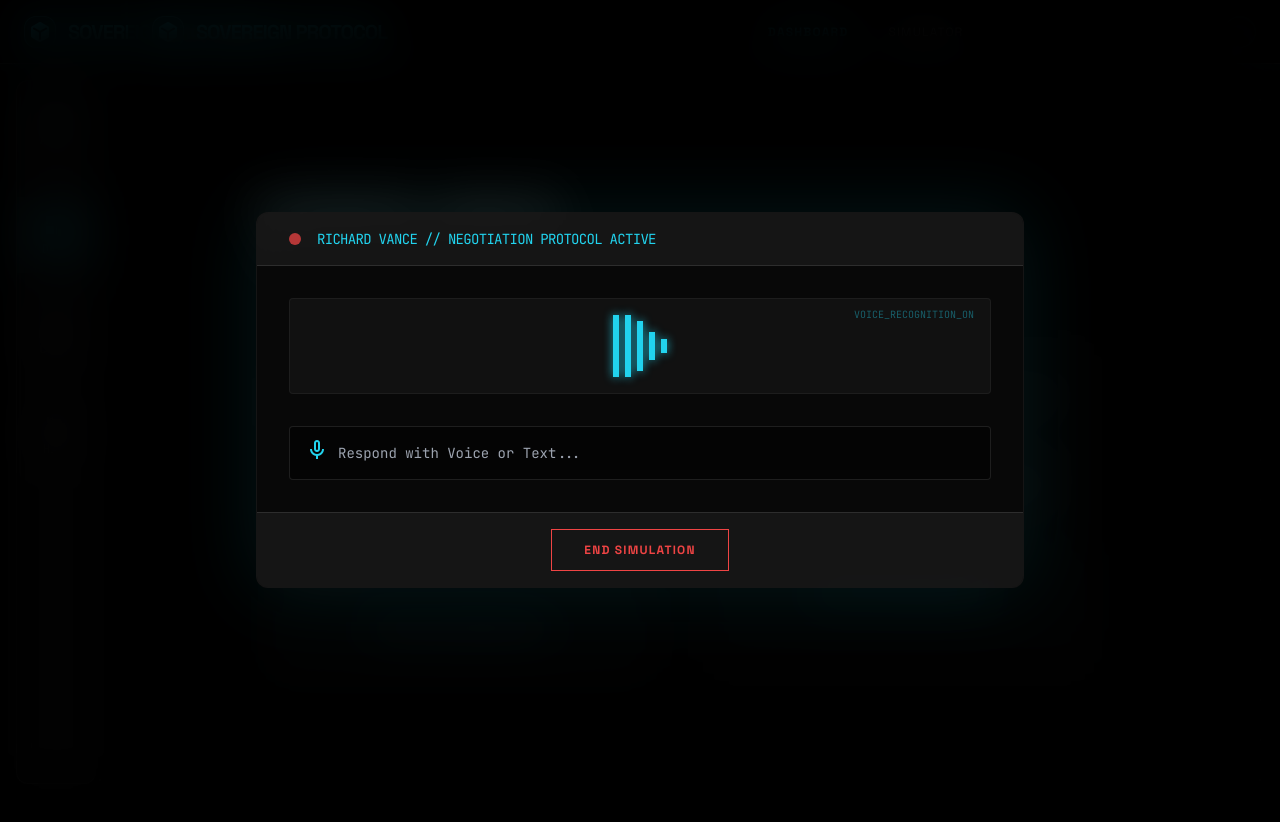
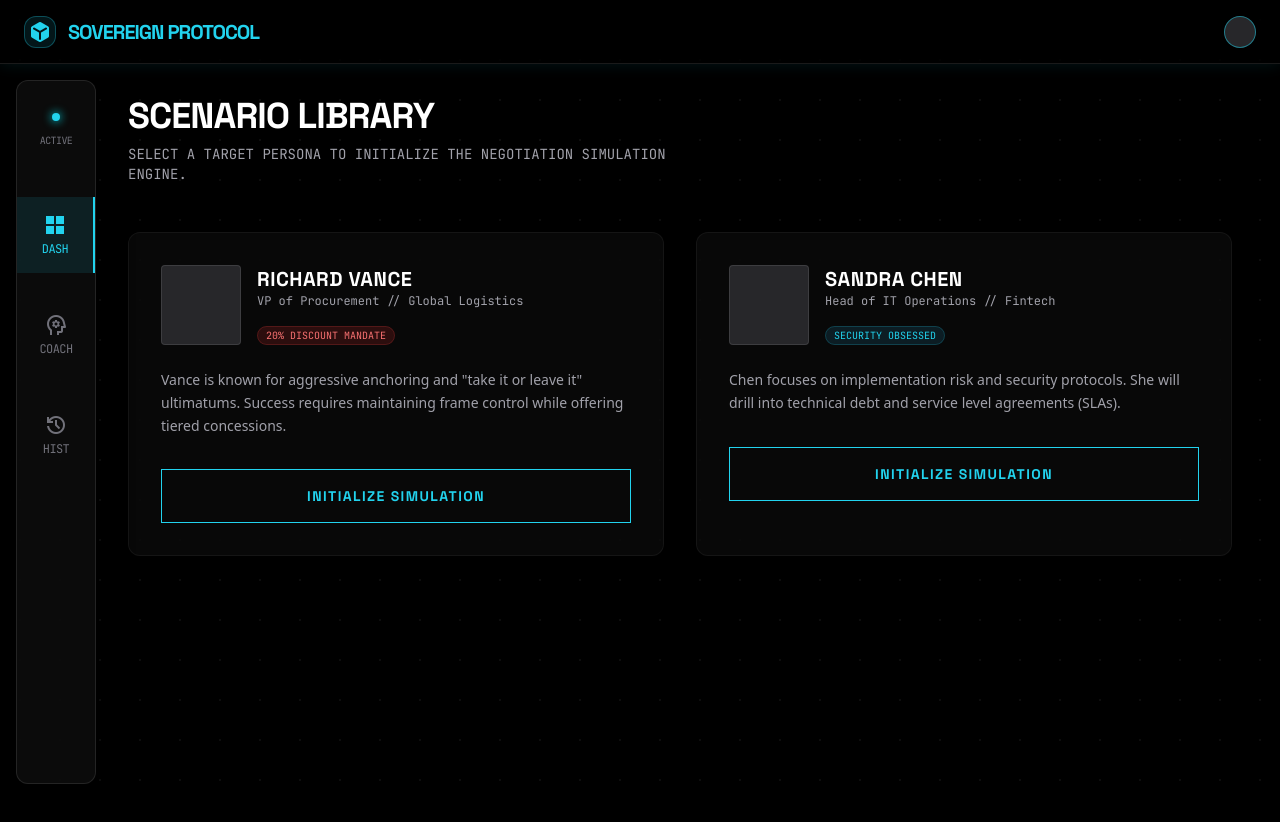
Before and after one commit to V619-maker/repready, a Next.js app: page / in a window 1280 px wide. Shown: the top 822 px of the page. After the commit the page ends 800 px from the top, so only its background shows below. Built offline with nearby package versions, Linux system fonts and the light colour scheme.

Commit message:
Update page.js

```diff
--- a/app/page.js
+++ b/app/page.js
@@ -1,113 +1,80 @@
 'use client';
 
-import React from 'react';
+import React, { useState } from 'react';
 
-export default function RepReadyCommandCenter() {
+export default function ScenarioLibrary() {
+  const [activeAgent, setActiveAgent] = useState(null);
+
+  // Add your ElevenLabs Agent IDs here
+  const RICHARD_ID = "YOUR_RICHARD_ID";
+  const SANDRA_ID = "YOUR_SANDRA_ID";
+
   return (
-    <div className="min-h-screen bg-black text-zinc-200 font-sans selection:bg-cyan-400/30 selection:text-cyan-400 relative overflow-hidden pb-20">
-
-      {/* Safe Font & CSS Injection for React */}
-      <style dangerouslySetInnerHTML={{__html: `
-        @import url('https://fonts.googleapis.com/css2?family=Space+Grotesk:wght@400;700&family=JetBrains+Mono:wght@400&display=swap');
-        @import url('https://fonts.googleapis.com/css2?family=Material+Symbols+Outlined:wght,FILL@100..700,0..1&display=swap');
-
-        .material-symbols-outlined { font-variation-settings: 'FILL' 0, 'wght' 400, 'GRAD' 0, 'opsz' 24; }
-        .font-headline { font-family: 'Space Grotesk', sans-serif; }
-        .font-mono { font-family: 'JetBrains Mono', monospace; }
-        .glass-panel { background: rgba(14, 14, 14, 0.6); backdrop-filter: blur(40px); border: 1px solid rgba(255, 255, 255, 0.05); }
-
-        @keyframes cyber-pulse { 0%, 100% { height: 20%; } 50% { height: 100%; } }
-        .cyber-bar-1 { animation: cyber-pulse 1.2s ease-in-out infinite; animation-delay: 0s; }
-        .cyber-bar-2 { animation: cyber-pulse 1.2s ease-in-out infinite; animation-delay: 0.15s; }
-        .cyber-bar-3 { animation: cyber-pulse 1.2s ease-in-out infinite; animation-delay: 0.3s; }
-        .cyber-bar-4 { animation: cyber-pulse 1.2s ease-in-out infinite; animation-delay: 0.45s; }
-        .cyber-bar-5 { animation: cyber-pulse 1.2s ease-in-out infinite; animation-delay: 0.6s; }
-      `}} />
-
-      {/* Top Navigation Bar */}
-      <header className="fixed top-0 w-full z-50 flex justify-between items-center px-6 h-16 bg-black/60 backdrop-blur-xl border-b border-white/10 shadow-[0_0_15px_rgba(34,211,238,0.1)]">
-        <div className="flex items-center gap-3">
-          <div className="w-8 h-8 flex items-center justify-center bg-cyan-400/10 rounded-lg border border-cyan-400/30">
-            <span className="material-symbols-outlined text-cyan-400 text-xl" style={{fontVariationSettings: "'FILL' 1"}}>deployed_code</span>
-          </div>
-          <span className="font-headline font-bold text-cyan-400 tracking-tighter text-xl uppercase">Sovereign Protocol</span>
-        </div>
-        <nav className="hidden md:flex items-center gap-8 font-headline tracking-widest uppercase text-xs">
-          <a className="text-cyan-400 font-bold" href="#">Dashboard</a>
-          <a className="text-zinc-400 hover:text-cyan-400 hover:bg-white/5 transition-all px-2 py-1 rounded" href="#">Simulator</a>
-        </nav>
-        <div className="flex items-center gap-4">
-          <div className="w-8 h-8 rounded-full border border-cyan-400/50 p-0.5 overflow-hidden bg-zinc-800"></div>
-        </div>
-      </header>
-
-      {/* Main Content */}
-      <main className="pt-24 px-6 lg:px-32 max-w-7xl mx-auto">
+    <div className="max-w-6xl mx-auto">
       <div className="mb-12">
         <h1 className="font-headline text-4xl font-bold tracking-tight text-white mb-2 uppercase">Scenario Library</h1>
         <p className="text-zinc-400 font-mono text-sm max-w-xl">SELECT A TARGET PERSONA TO INITIALIZE THE NEGOTIATION SIMULATION ENGINE.</p>
       </div>
 
       <div className="grid grid-cols-1 md:grid-cols-2 gap-8">
-          {/* Richard Card */}
+        {/* Richard Dossier Card */}
         <article className="glass-panel rounded-xl overflow-hidden group hover:border-cyan-400/40 transition-all duration-500">
           <div className="p-8">
             <div className="flex gap-4 mb-6">
-                <div className="w-20 h-20 bg-zinc-800 rounded border border-white/10 relative">
-                  <div className="absolute inset-0 border border-transparent group-hover:border-cyan-400/50 transition-all"></div>
-                </div>
+              <div className="w-20 h-20 bg-zinc-800 rounded border border-white/10"></div>
               <div>
                 <h2 className="font-headline text-xl font-bold text-white tracking-wide uppercase">Richard Vance</h2>
                 <p className="font-mono text-xs text-zinc-400 mb-3">VP of Procurement // Global Logistics</p>
-                  <div className="flex flex-wrap gap-2">
                 <span className="px-2 py-0.5 bg-red-900/30 text-red-400 text-[10px] font-mono border border-red-500/20 rounded-full">20% DISCOUNT MANDATE</span>
-                  </div>
               </div>
             </div>
             <p className="text-sm text-zinc-400 leading-relaxed mb-8">Vance is known for aggressive anchoring and "take it or leave it" ultimatums. Success requires maintaining frame control while offering tiered concessions.</p>
 
-              <button className="w-full py-4 bg-transparent border border-cyan-400 text-cyan-400 font-headline font-bold uppercase tracking-widest text-sm hover:bg-cyan-400/10 transition-all duration-300">
+            <button
+              onClick={() => setActiveAgent(RICHARD_ID)}
+              className="w-full py-4 bg-transparent border border-cyan-400 text-cyan-400 font-headline font-bold uppercase tracking-widest text-sm hover:bg-cyan-400/10 transition-all duration-300"
+            >
               Initialize Simulation
             </button>
           </div>
         </article>
 
-          {/* Sandra Card */}
+        {/* Sandra Dossier Card */}
         <article className="glass-panel rounded-xl overflow-hidden group hover:border-cyan-400/40 transition-all duration-500">
           <div className="p-8">
             <div className="flex gap-4 mb-6">
-                <div className="w-20 h-20 bg-zinc-800 rounded border border-white/10 relative">
-                  <div className="absolute inset-0 border border-transparent group-hover:border-cyan-400/50 transition-all"></div>
-                </div>
+              <div className="w-20 h-20 bg-zinc-800 rounded border border-white/10"></div>
               <div>
                 <h2 className="font-headline text-xl font-bold text-white tracking-wide uppercase">Sandra Chen</h2>
                 <p className="font-mono text-xs text-zinc-400 mb-3">Head of IT Operations // Fintech</p>
-                  <div className="flex flex-wrap gap-2">
                 <span className="px-2 py-0.5 bg-cyan-900/30 text-cyan-400 text-[10px] font-mono border border-cyan-400/20 rounded-full">SECURITY OBSESSED</span>
-                  </div>
               </div>
             </div>
             <p className="text-sm text-zinc-400 leading-relaxed mb-8">Chen focuses on implementation risk and security protocols. She will drill into technical debt and service level agreements (SLAs).</p>
 
-              <button className="w-full py-4 bg-transparent border border-cyan-400 text-cyan-400 font-headline font-bold uppercase tracking-widest text-sm hover:bg-cyan-400/10 transition-all duration-300">
+            <button
+              onClick={() => setActiveAgent(SANDRA_ID)}
+              className="w-full py-4 bg-transparent border border-cyan-400 text-cyan-400 font-headline font-bold uppercase tracking-widest text-sm hover:bg-cyan-400/10 transition-all duration-300"
+            >
               Initialize Simulation
             </button>
           </div>
         </article>
       </div>
-      </main>
 
-      {/* ACTIVE CALL MODAL (Currently visible for testing!) */}
-      <div className="fixed inset-0 z-[60] flex items-center justify-center p-4 backdrop-blur-xl bg-black/80">
-        <div className="glass-panel w-full max-w-3xl rounded-xl overflow-hidden shadow-[0_0_80px_rgba(34,211,238,0.1)] border-white/20">
+      {/* THE LIVE OVERRIDE MODAL (Only shows when an agent is selected) */}
+      {activeAgent && (
+        <div className="fixed inset-0 z-[100] flex items-center justify-center p-4 backdrop-blur-xl bg-black/80">
+          <div className="glass-panel w-full max-w-3xl rounded-xl overflow-hidden shadow-[0_0_80px_rgba(34,211,238,0.1)] border border-white/20">
 
+            {/* Modal Header */}
             <div className="px-8 py-4 border-b border-white/10 flex items-center gap-4 bg-white/5">
-            <div className="w-3 h-3 rounded-full bg-red-500 animate-pulse"></div>
-            <h3 className="font-mono text-cyan-400 uppercase tracking-tighter text-sm">Richard Vance // Negotiation Protocol Active</h3>
+              <div className="w-3 h-3 rounded-full bg-red-500 animate-pulse shadow-[0_0_10px_#ef4444]"></div>
+              <h3 className="font-mono text-cyan-400 uppercase tracking-tighter text-sm">Negotiation Protocol Active</h3>
             </div>
 
             <div className="p-8 space-y-8">
-            {/* INJECTED ANIMATED AUDIO VISUALIZER */}
+              {/* THE NEON AUDIO VISUALIZER */}
               <div className="relative h-24 flex items-center justify-center bg-[#111] rounded border border-white/5">
                 <div className="flex items-center justify-center gap-1.5 h-16">
                   <div className="w-1.5 bg-cyan-400 cyber-bar-1 shadow-[0_0_10px_rgba(34,211,238,0.8)]"></div>
@@ -119,25 +86,25 @@ export default function RepReadyCommandCenter() {
                 <div className="absolute top-2 right-4 font-mono text-[10px] text-cyan-400/40">VOICE_RECOGNITION_ON</div>
               </div>
 
-            {/* User Input placeholder */}
-            <div className="relative">
-              <div className="absolute left-4 top-1/2 -translate-y-1/2 text-cyan-400">
-                <span className="material-symbols-outlined">mic</span>
-              </div>
-              <input className="w-full bg-black/40 border border-white/10 focus:outline-none focus:border-cyan-400 rounded py-4 pl-12 pr-4 font-mono text-sm text-white" placeholder="Respond with Voice or Text..." type="text" />
+              {/* ELEVENLABS WIDGET INJECTION */}
+              <div className="flex justify-center border border-white/10 rounded-lg p-4 bg-black/40">
+                 {/* @ts-ignore */}
+                <elevenlabs-convai agent-id={activeAgent}></elevenlabs-convai>
               </div>
             </div>
 
+            {/* Modal Footer (Close Button) */}
             <div className="px-8 py-4 bg-white/5 border-t border-white/10 flex justify-center">
-            <button className="px-8 py-3 border border-red-500 text-red-500 text-xs font-headline font-bold uppercase tracking-widest hover:bg-red-500/10 transition-all">
+              <button
+                onClick={() => setActiveAgent(null)}
+                className="px-8 py-3 border border-red-500 text-red-500 text-xs font-headline font-bold uppercase tracking-widest hover:bg-red-500/10 transition-all"
+              >
                 END SIMULATION
               </button>
             </div>
           </div>
         </div>
-
-      {/* Background Dots */}
-      <div className="fixed inset-0 opacity-[0.05] pointer-events-none z-[-1]" style={{backgroundImage: 'radial-gradient(#fff 1px, transparent 1px)', backgroundSize: '40px 40px'}}></div>
+      )}
     </div>
   );
 }
```
Lines whose indentation alone changed are shown as unchanged.
